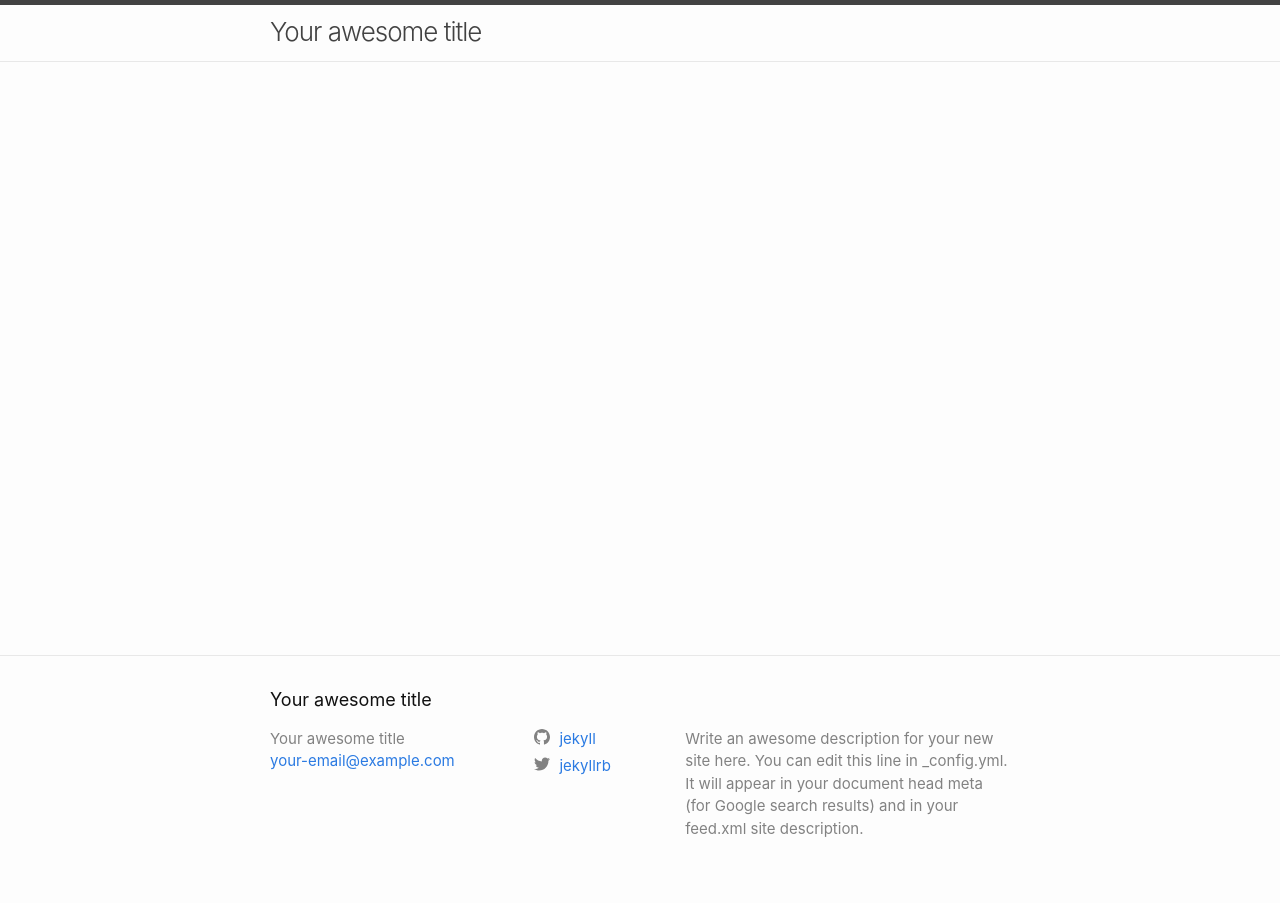
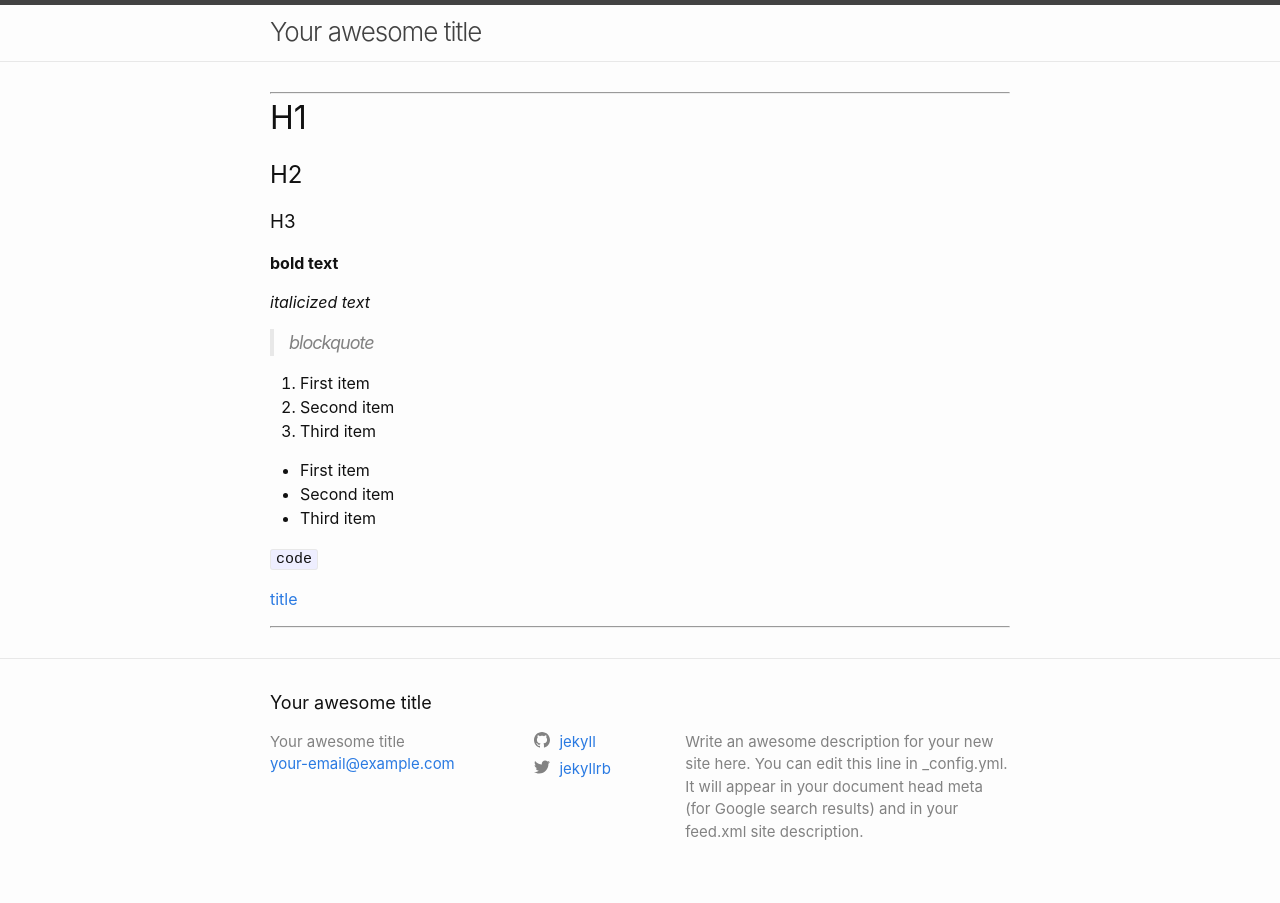
Before and after one commit to MaxJBarth/MaxJBarth.github.io, a Jekyll site: the page built from index.markdown, in a window 1280 px wide. Built offline with Jekyll 4.4.1, drawn with Linux system fonts in a browser that asks for light colours.

Commit message:
sample markdown

```diff
--- a/index.markdown
+++ b/index.markdown
@@ -4,3 +4,29 @@
 
 layout: home
 ---
+
+---
+
+# H1
+## H2
+### H3
+
+**bold text**
+
+*italicized text*
+
+> blockquote
+
+1. First item
+2. Second item
+3. Third item
+
+- First item
+- Second item
+- Third item
+
+`code`
+
+[title](https://www.example.com)
+
+---
```
